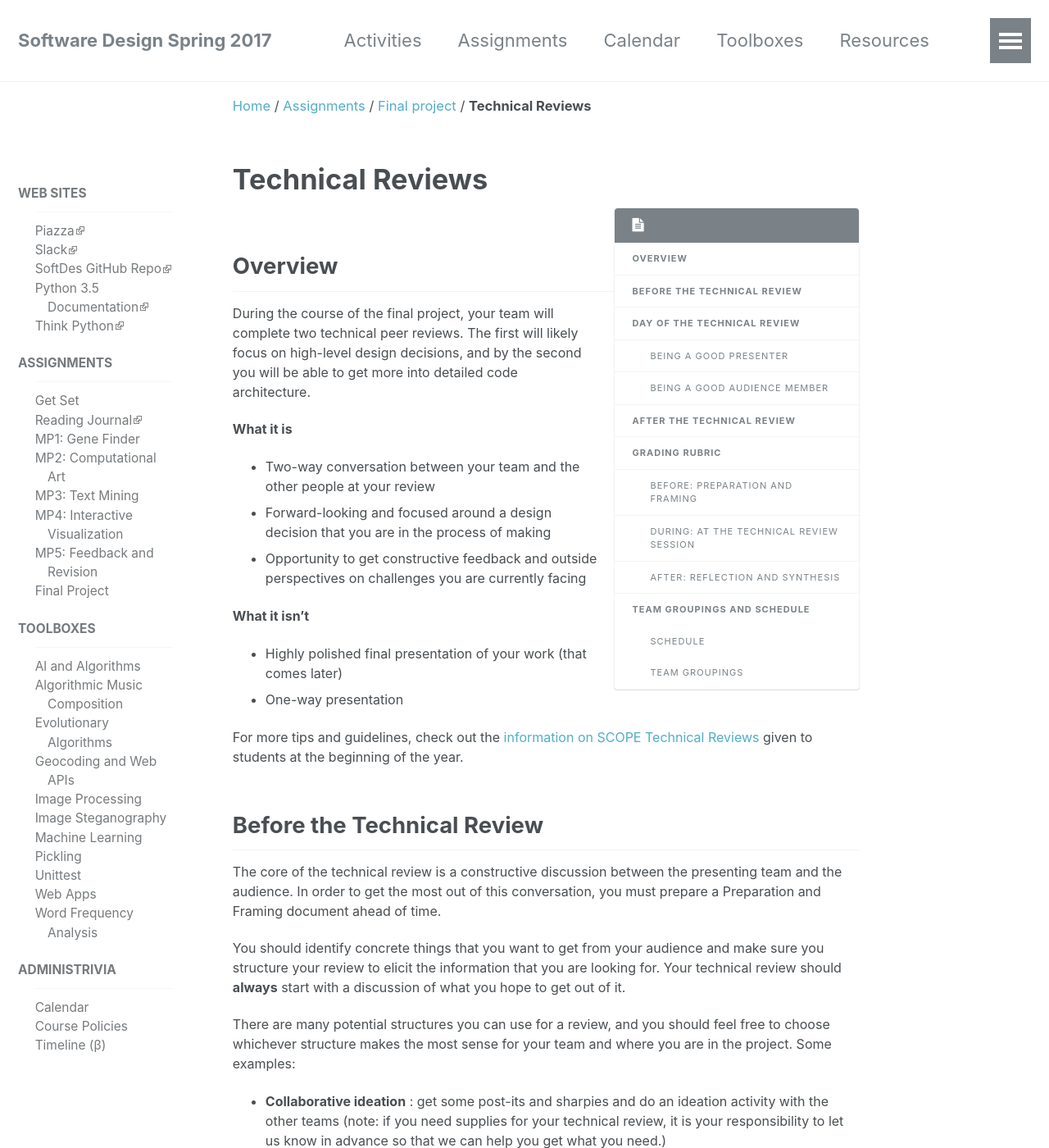
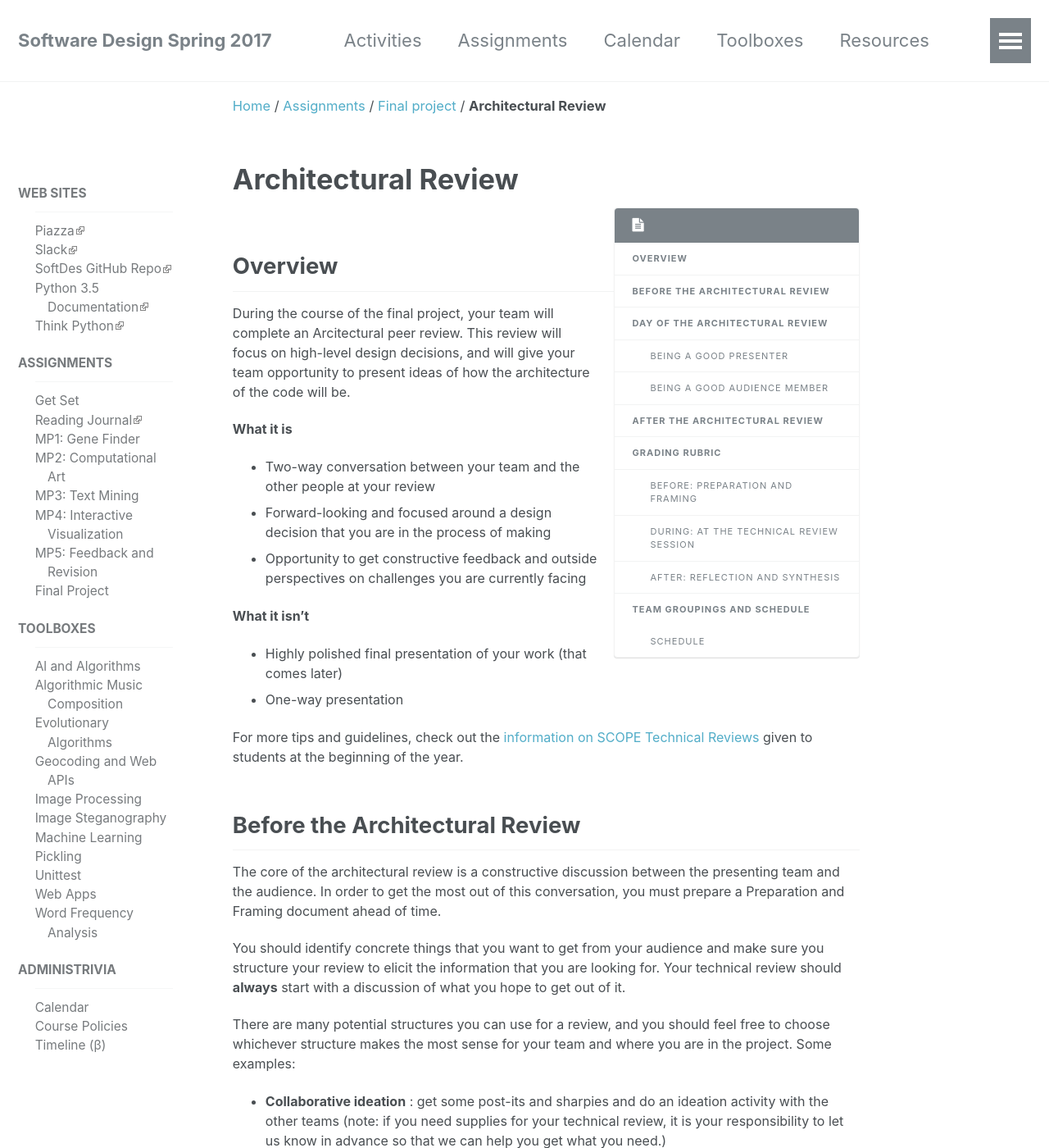
Before and after one commit to sd17spring/sd17spring.github.io, a Jekyll site: the page built from _assignments/final-project/architectural-review.md, in a window 1280 px wide and 1400 px high. Shown: the whole window at 82% size. Built offline with Jekyll 4.4.1, drawn with Linux system fonts in a browser that asks for light colours; some of the changed text lies outside the part shown.

Commit message:
replaced technical review concept with architectural review wording

```diff
--- a/_assignments/final-project/technical-reviews.md
+++ b/_assignments/final-project/architectural-review.md
@@ -2,16 +2,16 @@
 date: 2017-01-14 10:36:07 -0500
 description: ''
 parent: final-project
-title: Technical Reviews
+title: Architectural Review
 ---
 
 {% include toc %}
 
 ## Overview
 
-During the course of the final project, your team will complete two technical
-peer reviews. The first will likely focus on high-level design decisions, and
-by the second you will be able to get more into detailed code architecture.
+During the course of the final project, your team will complete an Arcitectural
+peer review. This review will focus on high-level design decisions, and will give your team
+opportunity to present ideas of how the architecture of the code will be.
 
 **What it is**
 
@@ -28,9 +28,9 @@ For more tips and guidelines, check out the [information on SCOPE Technical
 Reviews](/project/Technical_Review_Deliverable_and_Rubric.pdf)
 given to students at the beginning of the year.
 
-## Before the Technical Review
+## Before the Architectural Review
 
-The core of the technical review is a constructive discussion between the
+The core of the architectural review is a constructive discussion between the
 presenting team and the audience. In order to get the most out of this
 conversation, you must prepare a Preparation and Framing document ahead of
 time.
@@ -67,7 +67,7 @@ The Preparation and Framing document must be posted as
 place. You should also post any additional materials (e.g. slides, handouts)
 that you use during the technical review.
 
-## Day of the Technical Review
+## Day of the Architectural Review
 
 Teams are organized into groups of three or four (see groupings below). These
 groups will stay together for both technical reviews, and the other teams in
@@ -93,7 +93,7 @@ you are expected to contribute fully to each.
 * Be respectful and constructive in your feedback.
 * Don't be playing on your laptop or phone during the technical review. Focus all attention on the presenters.
 
-## After the Technical Review
+## After the Architectural Review
 
 The best advice in the world is useless if you don't do anything with it!
 After the technical review, you must prepare a Reflection and Synthesis
@@ -118,8 +118,7 @@ more effective technical review?
 
 ## Grading rubric
 
-Each of the technical reviews is worth 10% of your total grade (10% technical
-review #1 + 10% technical review #2).
+The architectural review is worth 15% of your total grade.
 
 ### Before: Preparation and Framing
 
@@ -246,30 +245,4 @@ team GitHub repository before the next class after the review.
 
 ### Schedule
 
-Also posted on the [course calendar](/calendar).
-
-**Technical Review #1**
-
-* [Optional] Pre-reading sent to peer teams in group: March 30 [24 hours before technical review]
-* Technical Review, Preparation and Framing document posted to GitHub: March 31
-* Reflection and Synthesis document posted to GitHub: April 4
-
-**Technical Review #2**
-
-* [Optional] Pre-reading sent to peer teams in group: April 20 [24 hours before technical review]
-* Technical Review, Preparation and Framing document posted to GitHub: April 21
-* Reflection and Synthesis document posted to GitHub: April 25
-
-### Team groupings
-
-**Group A**  \- Bioinformatics, Natural Genetics, Spectrum Analysis (Carl + Ian)
-
-**Group B**  \- Billiards, Music Composition, SSTSSOPE!
-
-**Group C**  \- Calendar Visualization, SlAIdes, Spectrum Analysis (Ariana + Harper + Paige)
-
-**Group D**  \- Dueling Association, Dungeon Crawler, Interactive Math, Some Sort of Game
-
-**Group E**  \- Course Paths, Data Analysis/Visualization, Data Vis, NewsBox
-
-**Group F**  \- BACLaudio, Big Chickens, computer generated sculptures, Procedurally generated terrain
+Will be posted 1 week prior to presentations on the course page.
```
